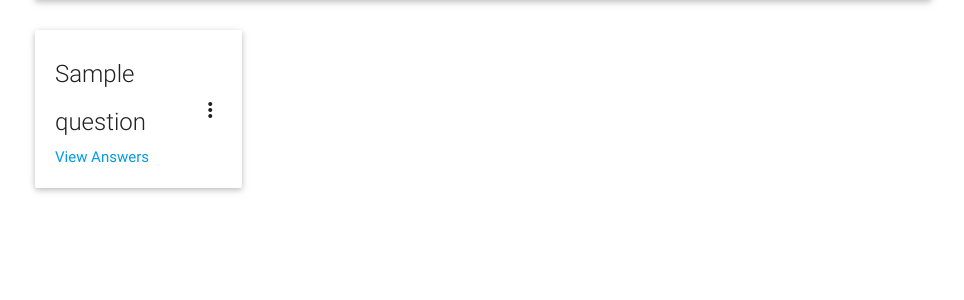
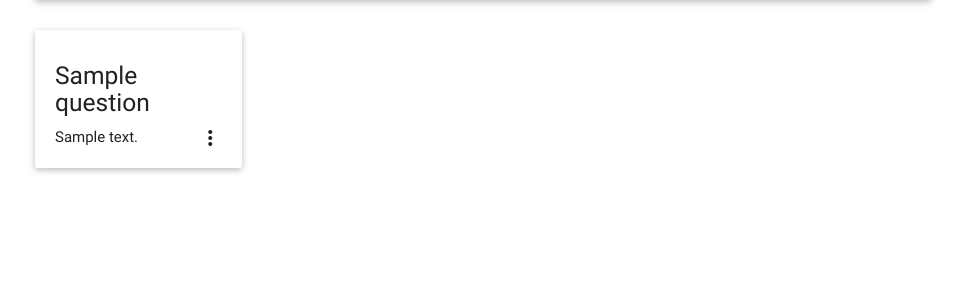
Before and after one commit to zseaborn63/Q_and_A, a Django app: page /questions/ in a window 1280 px wide. Shown: the part 87-387 px from the top of the page, without its empty margins (157-1121 px from the left). Run offline with Django 3.2, Linux system fonts and the light colour scheme; tables that the repository leaves empty hold one stand-in row (values such as "Sample post"); some libraries are stand-ins or nearby versions.

Commit message:
Refining question list page

```diff
--- a/Overflow/Q_and_A/templates/Q_and_A/question_list.html
+++ b/Overflow/Q_and_A/templates/Q_and_A/question_list.html
@@ -12,12 +12,11 @@
             <div class="card-image waves-effect waves-block waves-light">
             </div>
             <div class="card-content">
-              <span class="card-title activator grey-text text-darken-4">{{ object.title }}<i class="material-icons right">more_vert</i></span>
-              <p><a href="{% url 'question_detail' object.id %}">View Answers</a></p>
+              <span class="card-title activator grey-text text-darken-4"><h5>{{ object.title }}</h5><i class="material-icons right">more_vert</i></span>
+              <p>{{ object.body }}</p>
             </div>
             <div class="card-reveal">
-              <span class="card-title grey-text text-darken-4">{{ object.title }}<i class="material-icons right">close</i></span>
-                <p>{{ object.body }}</p>
+              <span class="card-title grey-text text-darken-4"><h6>{{ object.body }}</h6><i class="material-icons right">close</i></span>
                 <a class="waves-effect waves-light btn" href="{% url 'question_detail' object.id %}">Answers</a>
                 <p></p>
             </div>
```
